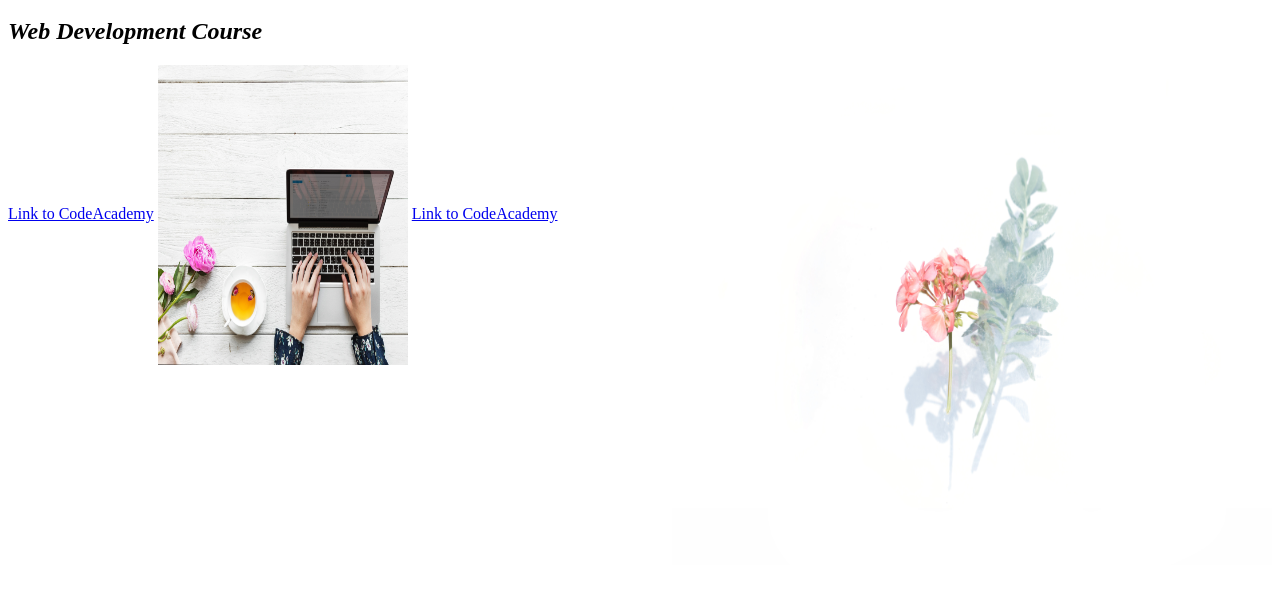
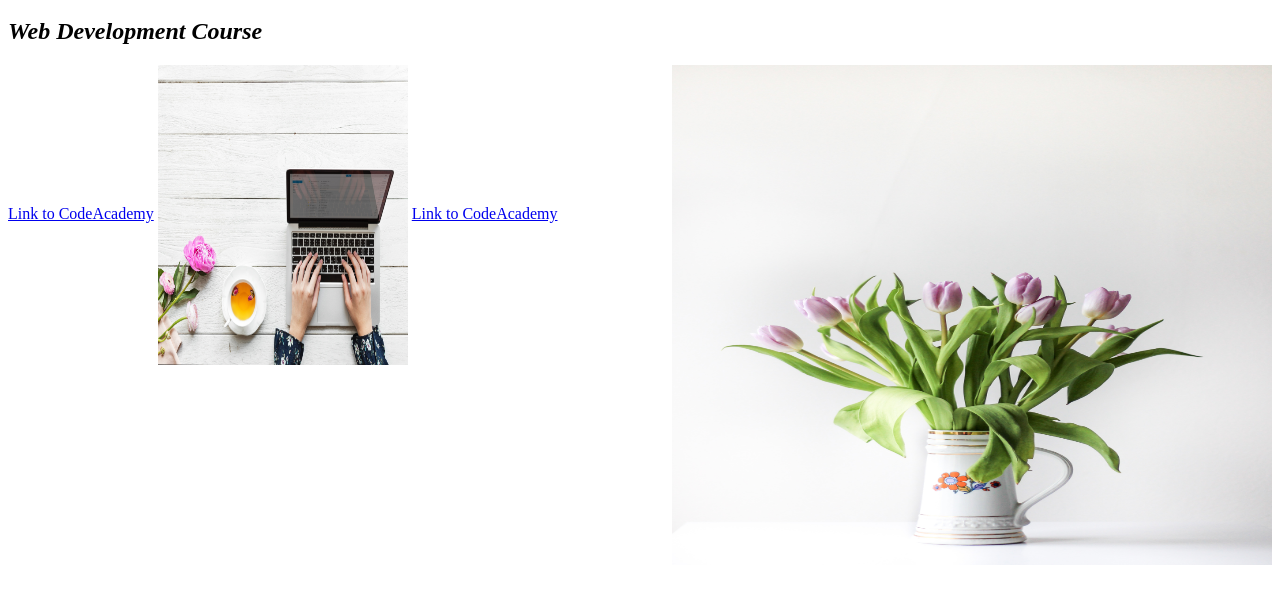
Before and after one commit to coder263/coder2632, a plain HTML site: page index.html in a window 1280 px wide. Shown: the part 48-652 px from the top of the page. Drawn offline with Linux system fonts and the light colour scheme.

Commit message:
Update index.html

```diff
--- a/index.html
+++ b/index.html
@@ -5,7 +5,7 @@
     <h1>Michelle's Code</h1>
     <h2><i>Web Development Course</i></h2>
      <a href="https://www.codecademy.com">Link to CodeAcademy</a>
-    <img src="evie-shaffer-725935-unsplash.jpg" width="600" height="500" align="right">
+    <img src="nordwood-themes-612515-unsplash.jpg" width="600" height="500" align="right">
     <img src="rawpixel-600782-unsplash.jpg" width="250" height="300" align="center">
     <a href="https://www.codecademy.com">Link to CodeAcademy</a>
 
```
